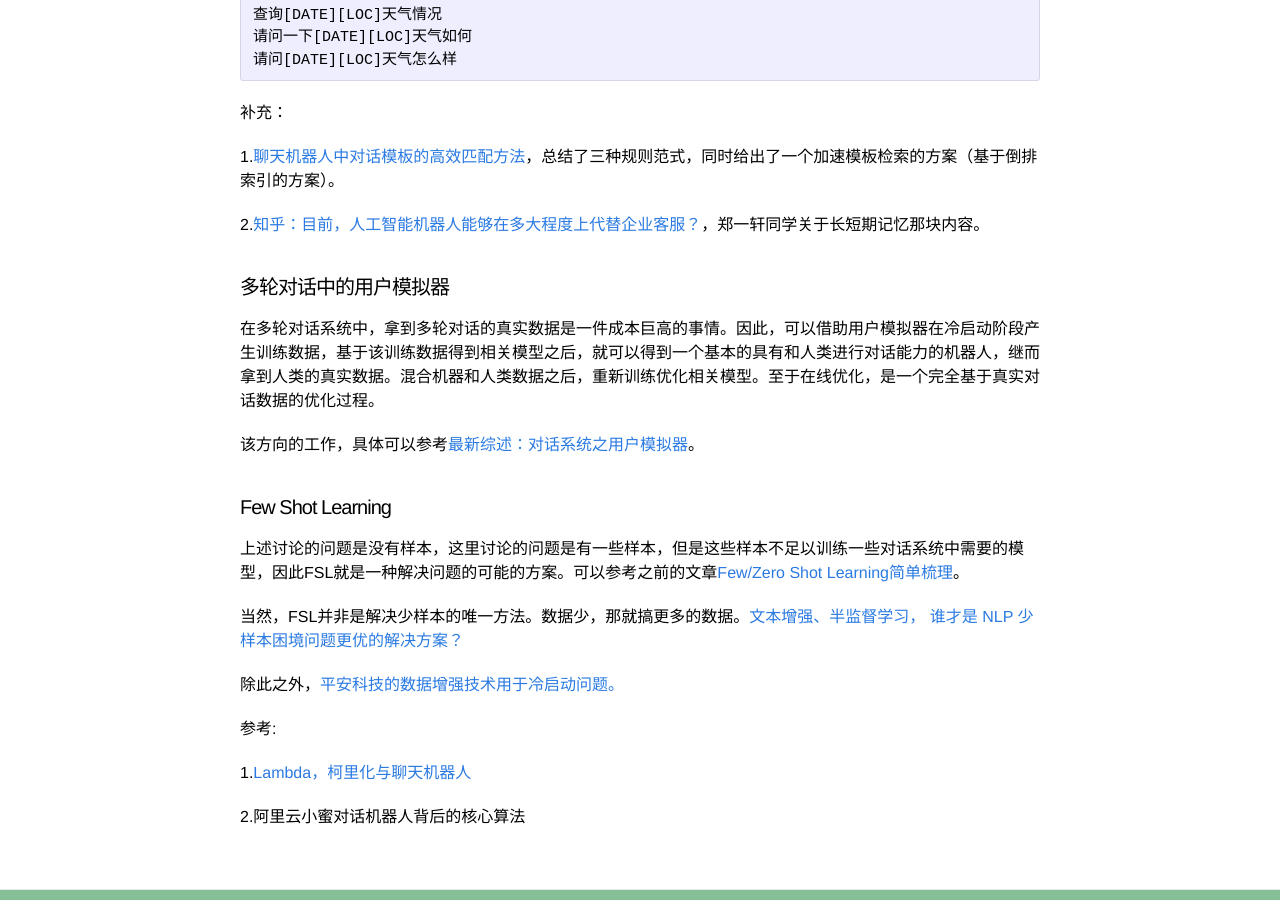
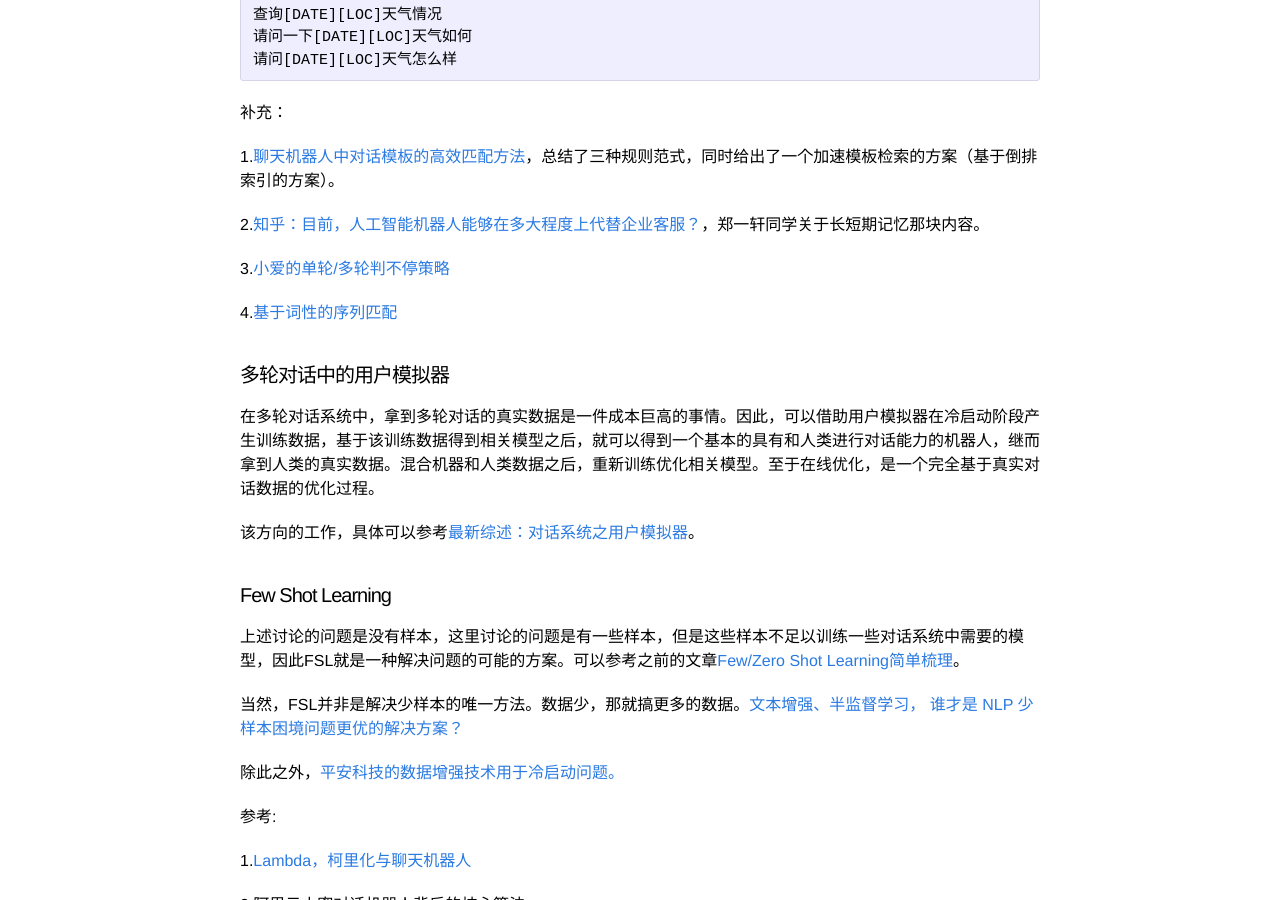
Before and after one commit to zhpmatrix/zhpmatrix.github.io, a Jekyll site: the page built from _posts/2020-06-26-cold-start-in-dialogue.md, in a window 1280 px wide and 900 px high, scrolled down 1334 px. Built offline with Jekyll 4.4.1, drawn with Linux system fonts in a browser that asks for light colours; comment, search, counter and statistics services are not loaded.

Commit message:
add new ref

```diff
--- a/_posts/2020-06-26-cold-start-in-dialogue.md
+++ b/_posts/2020-06-26-cold-start-in-dialogue.md
@@ -64,6 +64,9 @@ distance.edit_distance('中国的首都', '中国的首都在哪')
 
 2.[知乎：目前，人工智能机器人能够在多大程度上代替企业客服？](https://www.zhihu.com/question/42988490/answer/153685380?utm_source=wechat_session&utm_medium=social&s_s_i=T8t%2BkZBClNuN%2FxlGmH%2FFbC1oUw6vIlOGjjPwhUdG7QA%3D&s_r=1&from=singlemessage)，郑一轩同学关于长短期记忆那块内容。
 
+3.[小爱的单轮/多轮判不停策略](https://mp.weixin.qq.com/s?__biz=MzU2ODY2MTUwNQ==&mid=2247484059&idx=1&sn=f10fd8232df41452e17a749ac0e13ecb&chksm=fc8bc1f5cbfc48e36426ed593e6ee834f5793898d968e2a02a0f86b16af5f60f74c9085bc021&mpshare=1&scene=23&srcid&sharer_sharetime=1593437525269&sharer_shareid=0e8353dcb5f53b85da8e0afe73a0021b%23rd)
+
+4.[基于词性的序列匹配](https://blog.csdn.net/weixin_34292287/article/details/91882974)
 
 
 #### 多轮对话中的用户模拟器
```
